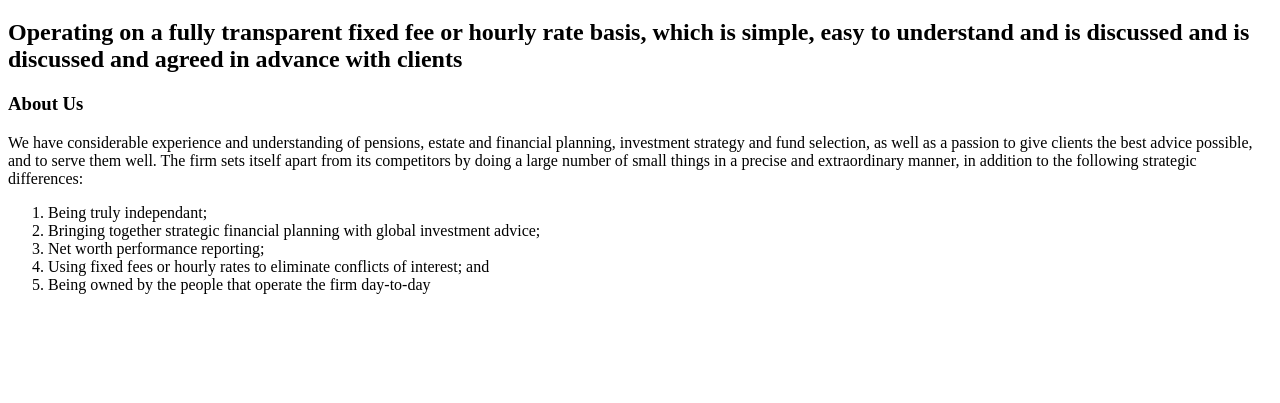
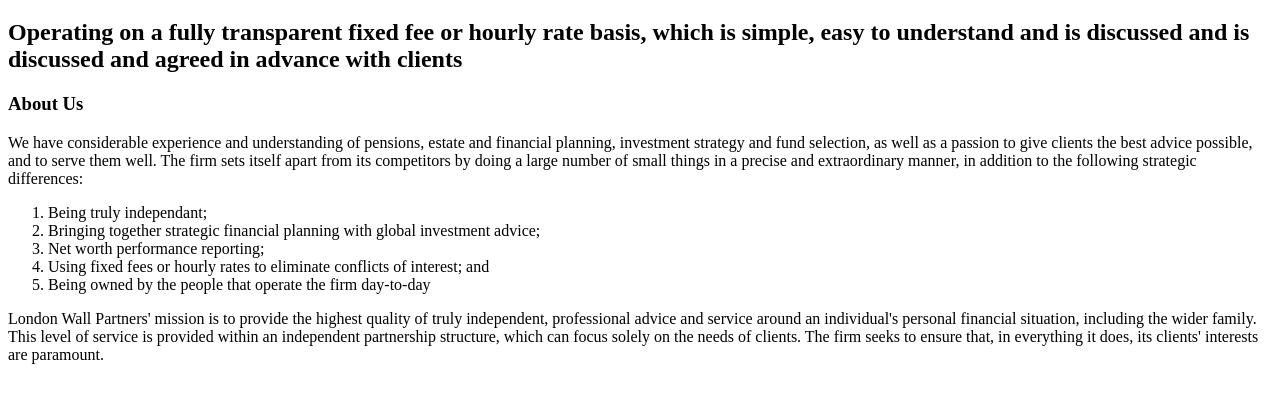
Before and after one commit to Arkem001209/LWP_Website, a plain HTML site: page index.html in a window 1280 px wide. Shown: the part 143-546 px from the top of the page. Drawn offline with Linux system fonts and the light colour scheme.

Commit message:
Add second about us paragraph

```diff
--- a/index.html
+++ b/index.html
@@ -20,7 +20,10 @@
                 <li>Using fixed fees or hourly rates to eliminate conflicts of interest; and</li>
                 <li>Being owned by the people that operate the firm day-to-day</li>
             </ol>
-
+            <p>London Wall Partners' mission is to provide the highest quality of truly independent, professional advice and service around an individual's personal financial situation,
+                including the wider family. This level of service is provided within an independent partnership structure, which can focus solely on the needs of clients. The firm seeks
+                to ensure that, in everything it does, its clients' interests are paramount.
+            </p>
 
     </body>
 </html>
```
